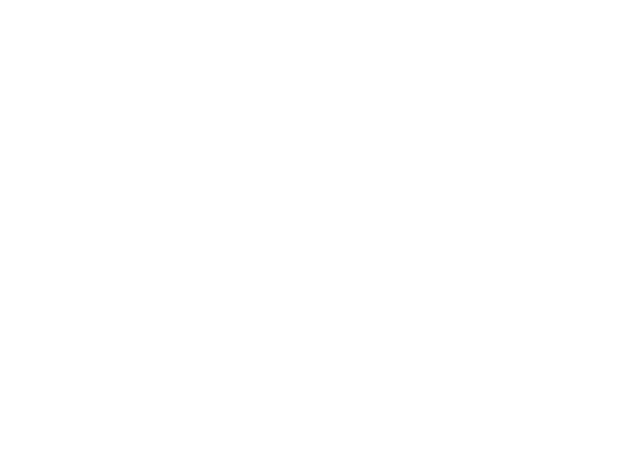
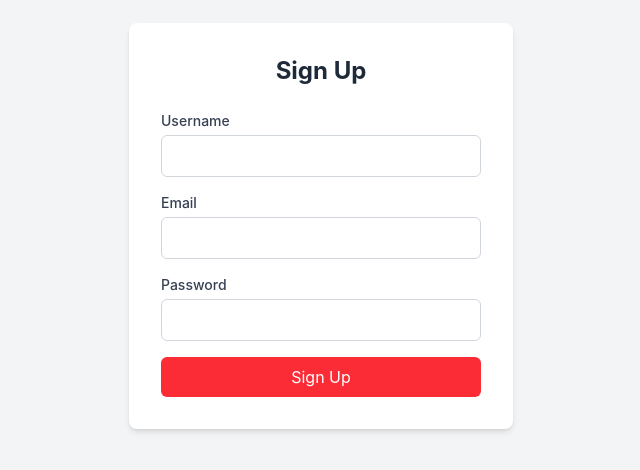
Before and after one commit to Meet4230/react-frontend-showcase, a React (Vite) app: page / in a window 1280 px wide. Shown: the part 174-644 px from the top of the page, without its empty margins (319-959 px from the left). Built offline with nearby package versions, Linux system fonts and the light colour scheme; no server answers.

Commit message:
feat: create reusable Form component for Login/Signup and Button component for global use

```diff
--- a/package.json
+++ b/package.json
@@ -10,12 +10,15 @@
     "preview": "vite preview"
   },
   "dependencies": {
+    "@hookform/resolvers": "^3.10.0",
     "@tailwindcss/vite": "^4.0.3",
     "axios": "^1.7.9",
     "react": "^18.3.1",
     "react-dom": "^18.3.1",
+    "react-hook-form": "^7.54.2",
     "react-router-dom": "^7.1.5",
-    "tailwindcss": "^4.0.3"
+    "tailwindcss": "^4.0.3",
+    "zod": "^3.24.1"
   },
   "devDependencies": {
     "@eslint/js": "^9.17.0",
--- a/src/index.css
+++ b/src/index.css
@@ -15,56 +15,9 @@
   -moz-osx-font-smoothing: grayscale;
 }
 
-a {
-  font-weight: 500;
-  color: #646cff;
-  text-decoration: inherit;
-}
-a:hover {
-  color: #535bf2;
-}
-
-body {
-  margin: 0;
-  display: flex;
-  place-items: center;
-  min-width: 320px;
-  min-height: 100vh;
-}
-
-h1 {
-  font-size: 3.2em;
-  line-height: 1.1;
-}
-
-button {
-  border-radius: 8px;
-  border: 1px solid transparent;
-  padding: 0.6em 1.2em;
-  font-size: 1em;
-  font-weight: 500;
-  font-family: inherit;
-  background-color: #1a1a1a;
-  cursor: pointer;
-  transition: border-color 0.25s;
-}
-button:hover {
-  border-color: #646cff;
-}
-button:focus,
-button:focus-visible {
-  outline: 4px auto -webkit-focus-ring-color;
-}
-
 @media (prefers-color-scheme: light) {
   :root {
     color: #213547;
     background-color: #ffffff;
   }
-  a:hover {
-    color: #747bff;
-  }
-  button {
-    background-color: #f9f9f9;
-  }
 }
--- /dev/null
+++ b/src/shared/components/Button/index.tsx
@@ -0,0 +1,36 @@
+import React from "react";
+
+interface IButtonProps {
+  children: React.ReactNode;
+  onClick?: () => void;
+  variant: "primary" | "secondary" | "danger";
+  className: string;
+  type: "button" | "submit";
+  disabled: boolean;
+}
+const Button: React.FC<IButtonProps> = ({
+  children,
+  onClick,
+  variant = "danger",
+  className,
+  type = "button",
+  disabled,
+}) => {
+  const classNames = {
+    primary: "bg-blue-500 text-white",
+    secondary: "bg-grey-200 text-white",
+    danger: "bg-red-500 text-white",
+  };
+  return (
+    <button
+      type={type}
+      disabled={disabled}
+      onClick={onClick}
+      className={`${classNames[variant]} ${className} px-4 py-2 cursor-pointer `}
+    >
+      {children}
+    </button>
+  );
+};
+
+export default Button;
--- /dev/null
+++ b/src/shared/components/Form/index.tsx
@@ -0,0 +1,142 @@
+import React from "react";
+import { useForm, SubmitHandler } from "react-hook-form";
+import { z } from "zod";
+import { zodResolver } from "@hookform/resolvers/zod";
+import { postRequest } from "../../api";
+import { useNavigate } from "react-router-dom";
+import Button from "../Button";
+import { LOGIN_USER, REGISTER_USER } from "../../constants/apiRoutes";
+
+// Define form types
+type FormType = "signup" | "login";
+
+// Dynamic schema creation
+const createFormSchema = (type: FormType) => {
+  const baseSchema = {
+    email: z.string().email("Invalid email address"),
+    password: z.string().min(6, "Password must be at least 6 characters"),
+  };
+
+  const signupSchema = {
+    ...baseSchema,
+    username: z.string().min(2, "Username must be at least 2 characters"),
+  };
+
+  return z.object(type === "signup" ? signupSchema : baseSchema);
+};
+
+// Dynamic form configuration
+const formConfig = {
+  signup: {
+    title: "Sign Up",
+    endpoint: REGISTER_USER,
+    fields: [
+      {
+        name: "username",
+        type: "text",
+        label: "Username",
+      },
+      {
+        name: "email",
+        type: "email",
+        label: "Email",
+      },
+      {
+        name: "password",
+        type: "password",
+        label: "Password",
+      },
+    ],
+  },
+  login: {
+    title: "Login",
+    endpoint: LOGIN_USER,
+    fields: [
+      {
+        name: "email",
+        type: "email",
+        label: "Email",
+      },
+      {
+        name: "password",
+        type: "password",
+        label: "Password",
+      },
+    ],
+  },
+};
+
+interface DynamicFormProps {
+  type: FormType;
+}
+
+const Form: React.FC<DynamicFormProps> = ({ type }) => {
+  const navigate = useNavigate();
+  // Dynamic schema based on form type
+  const FormFieldSchema = createFormSchema(type);
+  type FormData = z.infer<typeof FormFieldSchema>;
+
+  const {
+    register,
+    handleSubmit,
+    formState: { errors, isSubmitting },
+  } = useForm<FormData>({
+    mode: "onChange",
+    resolver: zodResolver(FormFieldSchema),
+  });
+
+  const onSubmit: SubmitHandler<FormData> = (data) => {
+    const config = formConfig[type];
+    postRequest(config.endpoint, data);
+    if (config["title"] === "Sign Up") {
+      navigate("/login");
+    } else {
+      navigate("/");
+    }
+  };
+
+  const config = formConfig[type];
+
+  return (
+    <div className="min-h-screen flex items-center justify-center bg-gray-100">
+      <div className="bg-white p-8 rounded-lg shadow-md w-96">
+        <h2 className="text-2xl font-bold mb-6 text-center text-gray-800">
+          {config.title}
+        </h2>
+        <form onSubmit={handleSubmit(onSubmit)} className="space-y-4">
+          {config.fields.map((field) => (
+            <div key={field.name}>
+              <label
+                htmlFor={field.name}
+                className="block text-sm font-medium text-gray-700 mb-1"
+              >
+                {field.label}
+              </label>
+              <input
+                type={field.type}
+                id={field.name}
+                {...register(field.name as keyof FormData)}
+                className="w-full px-3 py-2 border border-gray-300 rounded-md focus:outline-none focus:ring-2 focus:ring-blue-500"
+              />
+              {errors[field.name as keyof typeof errors] && (
+                <div className="text-red-500 text-sm mt-1">
+                  {errors[field.name as keyof typeof errors]?.message}
+                </div>
+              )}
+            </div>
+          ))}
+          <Button
+            type="submit"
+            className="w-full  text-white py-2 px-4 rounded-md hover:bg-blue-600 focus:outline-none focus:ring-2 focus:ring-blue-500 focus:ring-offset-2 transition-colors duration-300"
+            disabled={isSubmitting}
+            variant="danger"
+          >
+            {isSubmitting ? "Submitting" : config.title}
+          </Button>
+        </form>
+      </div>
+    </div>
+  );
+};
+
+export default Form;
--- /dev/null
+++ b/src/shared/constants/apiRoutes.ts
@@ -0,0 +1,2 @@
+export const REGISTER_USER = "/users/register";
+export const LOGIN_USER = "/users/login";
--- /dev/null
+++ b/src/shared/pages/Login/index.tsx
@@ -0,0 +1,9 @@
+import Form from "../../components/Form";
+
+export default function Login() {
+  return (
+    <div>
+      <Form type="login" />
+    </div>
+  );
+}
--- /dev/null
+++ b/src/shared/pages/Register/index.tsx
@@ -0,0 +1,9 @@
+import Form from "../../components/Form";
+
+export default function Register() {
+  return (
+    <div>
+      <Form type="signup" />
+    </div>
+  );
+}
--- a/src/shared/routes/index.tsx
+++ b/src/shared/routes/index.tsx
@@ -1,10 +1,19 @@
 import { createBrowserRouter } from "react-router-dom";
-import App from "../../App";
+// import App from "../../App";
+import Register from "../pages/Register";
+import Login from "../pages/Login";
 
 export const router = createBrowserRouter([
   {
     path: "/",
-    element: <App />,
+    element: <Register />,
+    errorElement: <div>Not Found</div>,
+    children: [],
+  },
+
+  {
+    path: "/login",
+    element: <Login />,
     errorElement: <div>Not Found</div>,
     children: [],
   },
```
Also changed, not shown: 1 other file (tests, documents, lock files or other folders).
